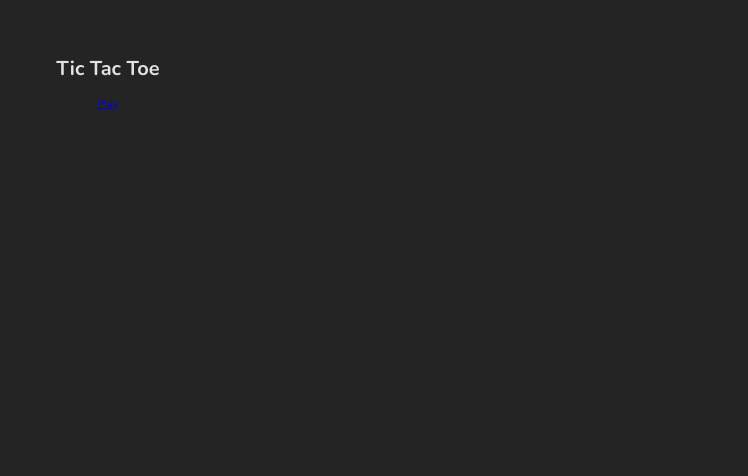
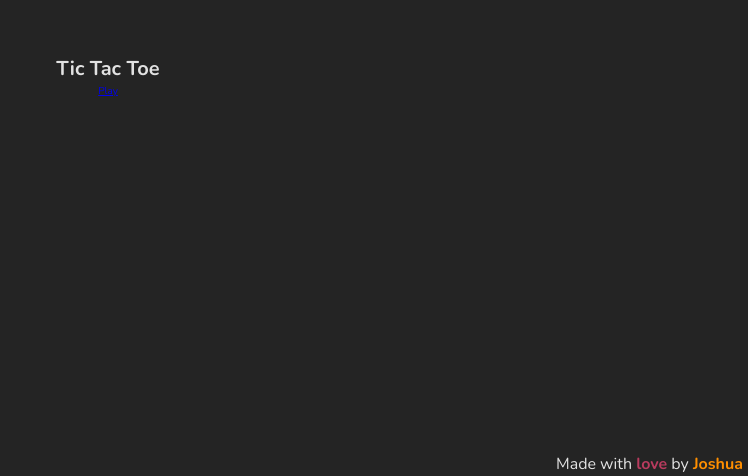
Before and after one commit to ElJoshua08/TicTacToeApp, a React (Vite) app: page / in a window 1280 px wide. Shown: the part 324-800 px from the top of the page, without its empty margins (532-1280 px from the left). Built offline with nearby package versions, Linux system fonts and the light colour scheme.

Commit message:
Added author

```diff
--- a/src/components/Author/Author.css
+++ b/src/components/Author/Author.css
@@ -0,0 +1,21 @@
+.author {
+  position: absolute;
+  bottom: 0;
+  right: 0;
+  display: flex;
+  margin-right: 0.5rem;
+  align-items: center;
+  font-size: 1.6rem;
+  height: min-content;
+
+  strong {
+    color: var(--color-tertiary);
+    font-weight: bolder;
+  }
+
+  a {
+    text-decoration: none;
+    color: var(--color-secondary);
+    font-weight: bolder;
+  }
+}
--- a/src/components/Author/Author.jsx
+++ b/src/components/Author/Author.jsx
@@ -0,0 +1,14 @@
+import './Author.css';
+
+const Author = ({ authorName, authorLink }) => {
+  return (
+    <div className="author">
+      <p>
+        Made with <strong>love</strong> by {" "}
+        <a href={authorLink}>{authorName}</a>
+      </p>
+    </div>
+  );
+};
+
+export { Author };
--- a/src/components/Game/Game.css
+++ b/src/components/Game/Game.css
@@ -13,7 +13,7 @@
   display: grid;
   grid-template-columns: repeat(3, 1fr);
   grid-template-rows: repeat(3, 1fr);
-  grid-gap: 8px;
+  gap: 8px;
   width: 70vw;
   max-width: 470px;
   height: auto;
@@ -26,4 +26,8 @@
     flex-direction: row;
     gap: 6rem;
   }
+
+  .board {
+    gap: 16px;
+  }
 }
--- a/src/index.css
+++ b/src/index.css
@@ -32,13 +32,13 @@
   user-select: none;
 }
 
+* {
+  margin: 0;
+  padding: 0;
+}
+
 html {
   font-size: 62.5%;
-}
-
-body {
-  margin: 0;
-  padding: 0;
 }
 
 #root {
--- a/src/views/GameView/GameView.jsx
+++ b/src/views/GameView/GameView.jsx
@@ -1,7 +1,16 @@
+import { Author } from '../../components/Author/Author.jsx';
 import { Game } from '../../components/Game/Game.jsx';
 
 const GameView = () => {
-  return <Game />;
+  return (
+    <>
+      <Game />;
+      <Author
+        authorName="Joshua"
+        authorLink="https://github.com/ElJoshua08"
+      />
+    </>
+  );
 };
 
 export { GameView };
--- a/src/views/MenuView/MenuView.jsx
+++ b/src/views/MenuView/MenuView.jsx
@@ -1,14 +1,16 @@
-import { Link } from "react-router-dom";
+import { Link } from 'react-router-dom';
+import { Author } from '../../components/Author/Author';
 
 const MenuView = () => {
   return (
     <div>
       <h1>Tic Tac Toe</h1>
 
-
       <Link to="/game">Play</Link>
-
-
+      <Author
+        authorName="Joshua"
+        authorLink="https://github.com/ElJoshua08"
+      />
     </div>
   );
 };
```
